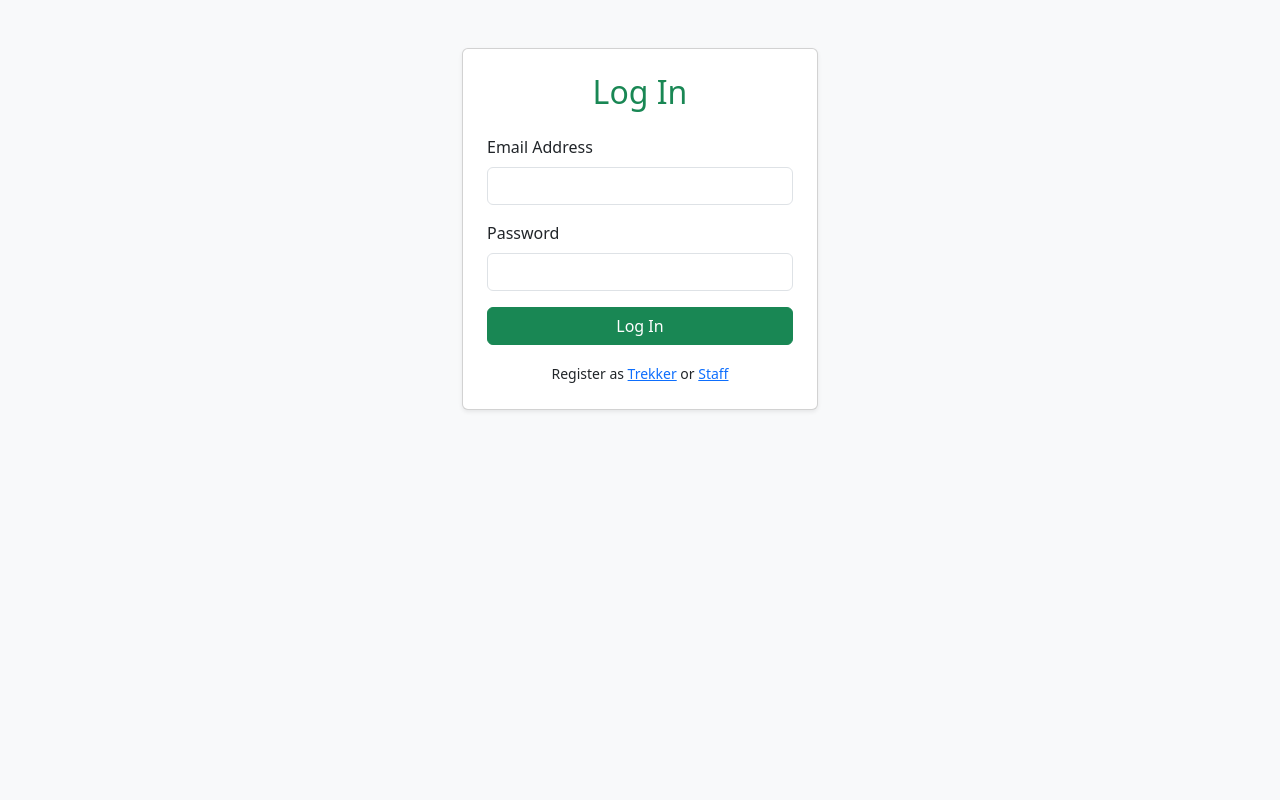
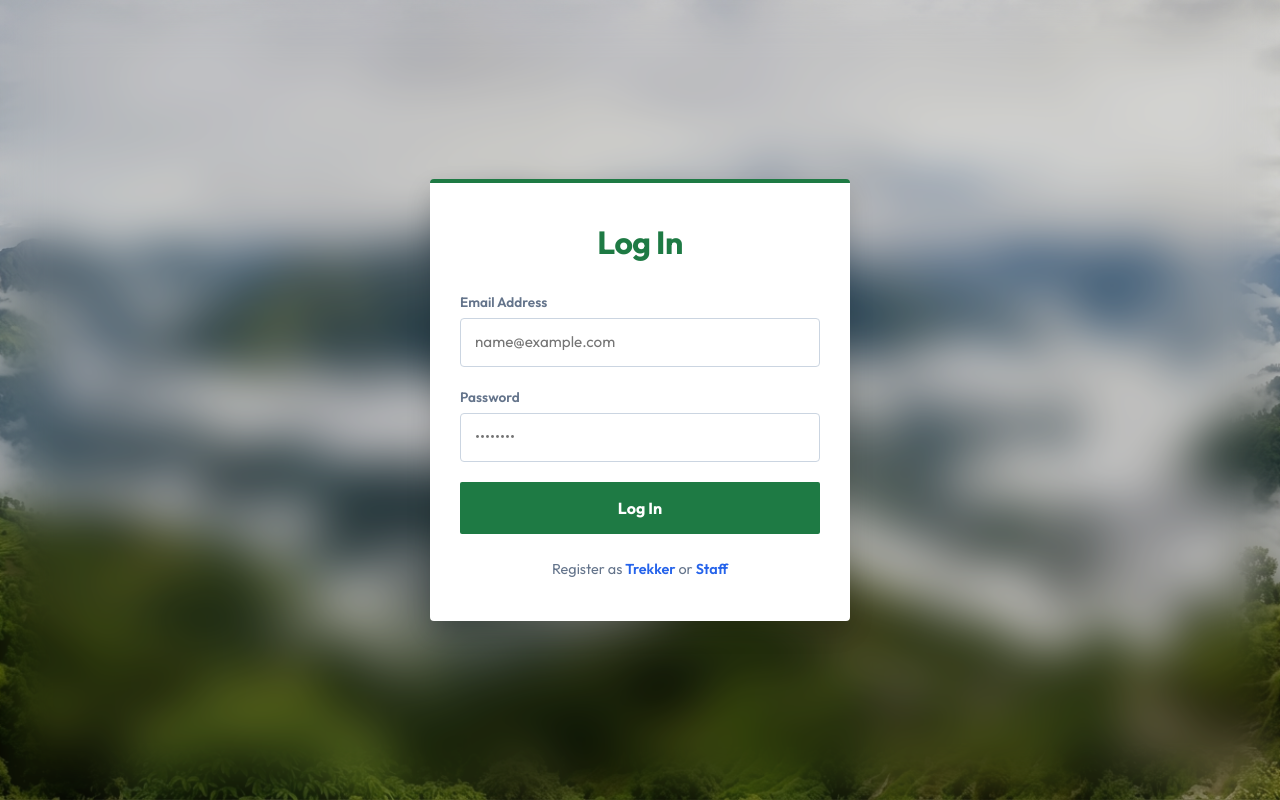
Before and after one commit to P-Jiten-2005/trekking-management-23f3001887, a Flask app: page /login in a window 1280 px wide. Run offline with Flask 3, Linux system fonts and the light colour scheme.

Commit message:
chore: redesign login screen with frosted glass and central card theme

```diff
--- a/templates/auth/login.html
+++ b/templates/auth/login.html
@@ -2,39 +2,196 @@
 <html lang="en">
 <head>
     <meta charset="UTF-8">
+    <meta name="viewport" content="width=device-width, initial-scale=1.0">
     <title>Log In - HikerHub</title>
     <link href="https://cdn.jsdelivr.net/npm/bootstrap@5.3.0/dist/css/bootstrap.min.css" rel="stylesheet">
+    <link href="https://fonts.googleapis.com/css2?family=Outfit:wght@300;400;600;700&display=swap" rel="stylesheet">
+    <style>
+        /* Viewport Lock */
+        html, body {
+            margin: 0;
+            padding: 0;
+            width: 100%;
+            height: 100%;
+            overflow: hidden;
+            font-family: 'Outfit', sans-serif;
+        }
+
+        /* Background Base Layer */
+        .bg-container {
+            position: absolute;
+            top: 0;
+            left: 0;
+            width: 100%;
+            height: 100%;
+            z-index: 1;
+        }
+        .bg-image {
+            width: 100%;
+            height: 100%;
+            object-fit: cover;
+        }
+
+        /* Frost Layer (Ambient and Backdrop Blur) */
+        .frost-overlay {
+            position: absolute;
+            top: 0;
+            left: 0;
+            width: 100%;
+            height: 100%;
+            background-color: rgba(0, 0, 0, 0.15);
+            backdrop-filter: blur(24px); /* heavy backdrop blur effect */
+            z-index: 2;
+        }
+
+        /* Viewport Centering Context */
+        .auth-wrapper {
+            position: relative;
+            z-index: 3;
+            width: 100%;
+            height: 100%;
+            display: flex;
+            align-items: center;
+            justify-content: center;
+            padding: 20px;
+        }
+
+        /* Centralized Authentication Card */
+        .auth-card {
+            width: 100%;
+            max-width: 420px;
+            background-color: #ffffff;
+            border-radius: 4px; /* minimal rounding */
+            border-top: 4px solid #1E7A44; /* subtle top border line */
+            box-shadow: 0 10px 25px rgba(0, 0, 0, 0.15); /* elevated shadow profile */
+            padding: 40px 30px;
+        }
+
+        .auth-header {
+            font-size: 2rem;
+            font-weight: 700;
+            color: #1E7A44;
+            text-align: center;
+            margin-bottom: 30px;
+            letter-spacing: -0.5px;
+        }
+
+        /* Form Labels & Inputs */
+        .form-group {
+            margin-bottom: 20px;
+        }
+        .form-label-custom {
+            font-size: 0.85rem;
+            font-weight: 600;
+            color: #64748B; /* slate grey finish */
+            margin-bottom: 6px;
+            display: block;
+        }
+        .form-input-custom {
+            width: 100%;
+            padding: 12px 14px;
+            font-size: 0.95rem;
+            color: #1E293B;
+            background-color: #ffffff;
+            border: 1px solid #CBD5E1;
+            border-radius: 4px;
+            transition: all 0.2s ease-in-out;
+        }
+        .form-input-custom:focus {
+            outline: none;
+            border-color: #2563EB; /* blue focus accent ring */
+            box-shadow: 0 0 0 3px rgba(37, 99, 235, 0.3);
+        }
+
+        /* Action Button */
+        .btn-submit-custom {
+            width: 100%;
+            padding: 14px;
+            font-size: 1rem;
+            font-weight: 700;
+            color: #ffffff;
+            background-color: #1E7A44; /* solid forest green */
+            border: none;
+            border-radius: 2px; /* square action component */
+            cursor: pointer;
+            transition: background-color 0.2s ease, transform 0.1s ease;
+        }
+        .btn-submit-custom:hover {
+            background-color: #124d2b; /* smooth dark inverse hover state */
+        }
+        .btn-submit-custom:active {
+            transform: scale(0.99);
+        }
+
+        /* Footer links */
+        .auth-footer {
+            margin-top: 25px;
+            text-align: center;
+            font-size: 0.9rem;
+            color: #64748B;
+        }
+        .auth-link-custom {
+            color: #2563EB; /* distinct bright blue hyperlinked elements */
+            text-decoration: none;
+            font-weight: 600;
+            transition: color 0.15s ease;
+        }
+        .auth-link-custom:hover {
+            color: #1D4ED8;
+            text-decoration: underline;
+        }
+    </style>
 </head>
-<body class="bg-light">
-    <div class="container py-5">
-        <div class="row justify-content-center">
-            <div class="col-md-4">
-                <div class="card shadow-sm p-4">
-                    <h2 class="text-center text-success mb-4">Log In</h2>
+<body>
+
+    <!-- Base Layer Background -->
+    <div class="bg-container">
+        <img class="bg-image" src="{{ url_for('static', filename='images/himalayan_mountains.jpg') }}" alt="Himalayan Mountains">
+    </div>
+
+    <!-- Frost Layer Overlay -->
+    <div class="frost-overlay"></div>
+
+    <!-- Centered Card Wrapper -->
+    <div class="auth-wrapper">
+        <div class="auth-card">
+            <h2 class="auth-header">Log In</h2>
+
+            <!-- Flash Error Messages -->
             {% with messages = get_flashed_messages(with_categories=true) %}
                 {% if messages %}
                     {% for category, message in messages %}
-                                <div class="alert alert-{{ category }}">{{ message }}</div>
+                        <div class="alert alert-{{ category if category != 'danger' else 'danger' }} py-2 px-3 mb-4" style="font-size: 0.9rem; border-radius: 4px;">
+                            {{ message }}
+                        </div>
                     {% endfor %}
                 {% endif %}
             {% endwith %}
-                    <form method="POST" action="/login">
-                        <div class="mb-3">
-                            <label class="form-label">Email Address</label>
-                            <input type="email" name="email" class="form-control" required>
+
+            <!-- Login Form -->
+            <form method="POST" action="{{ url_for('auth.login') }}">
+                <div class="form-group">
+                    <label class="form-label-custom">Email Address</label>
+                    <input type="email" name="email" class="form-input-custom" required placeholder="name@example.com">
                 </div>
-                        <div class="mb-3">
-                            <label class="form-label">Password</label>
-                            <input type="password" name="password" class="form-control" required>
+                <div class="form-group">
+                    <label class="form-label-custom">Password</label>
+                    <input type="password" name="password" class="form-input-custom" required placeholder="••••••••">
                 </div>
-                        <button type="submit" class="btn btn-success w-100">Log In</button>
+                <button type="submit" class="btn-submit-custom">Log In</button>
             </form>
-                    <div class="mt-3 text-center">
-                        <small>Register as <a href="/register/trekker">Trekker</a> or <a href="/register/staff">Staff</a></small>
+
+            <!-- Footer links -->
+            <div class="auth-footer">
+                <span>Register as </span>
+                <a class="auth-link-custom" href="{{ url_for('auth.register_trekker') }}">Trekker</a>
+                <span> or </span>
+                <a class="auth-link-custom" href="{{ url_for('auth.register_staff') }}">Staff</a>
             </div>
         </div>
     </div>
-        </div>
-    </div>
+
+    <!-- Bootstrap JS Bundle -->
+    <script src="https://cdn.jsdelivr.net/npm/bootstrap@5.3.0/dist/js/bootstrap.bundle.min.js"></script>
 </body>
 </html>
```
Also changed, not shown: logfile.md (+9 -0 lines), .agents/changelog.md, .agents/context.md. Lines whose indentation alone changed are shown as unchanged.
